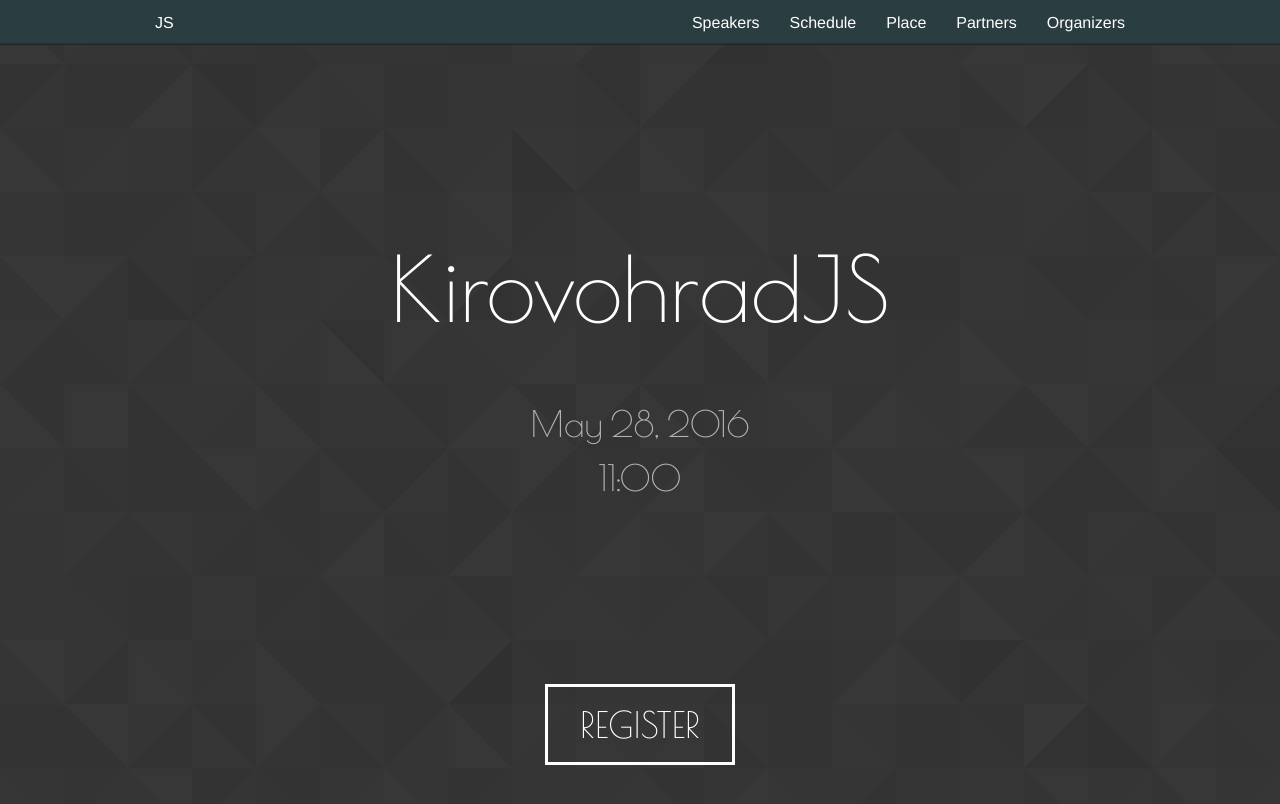
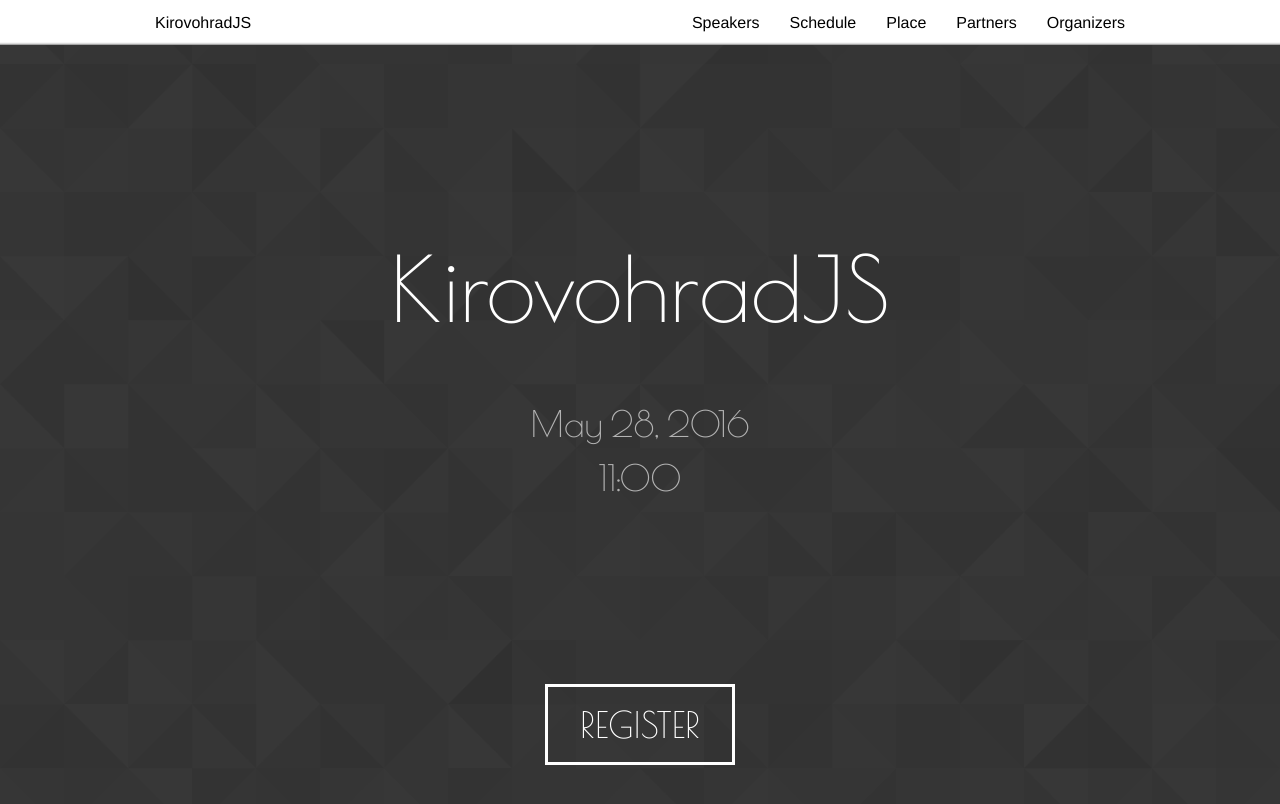
Before and after one commit to ghaiklor/kirovohradjs.com, a Jekyll site: the page built from 2016/05/index.html, in a window 1280 px wide and 900 px high. Shown: the top 804 px of the window. Built offline with Jekyll 4.4.1, drawn with Linux system fonts in a browser that asks for light colours.

Commit message:
Update navigation bar styles

```diff
--- a/_includes/navigation.html
+++ b/_includes/navigation.html
@@ -3,7 +3,7 @@
     <ul class="title-area">
       <li class="name">
         <h1>
-          <a data-scroll href="#header">JS</a>
+          <a data-scroll href="#header">KirovohradJS</a>
         </h1>
       </li>
       <li class="toggle-topbar menu-icon">
--- a/assets/css/styles.css
+++ b/assets/css/styles.css
@@ -92,17 +92,17 @@ header.header .register a.button:hover {
 
 /* NAVIGATION */
 div.navigation, nav.top-bar, nav.top-bar.expanded .title-area {
-  color: #FFFFFF;
-  background-color: #2A3E41;
+  color: #000000;
+  background-color: #FFFFFF;
   box-shadow: 0 -3px 3px -3px #000000 inset;
 }
 
 nav.top-bar li.name a, section.top-bar-section li:not(.has-form) a:not(.button) {
   font-weight: normal;
   font-size: 12pt;
-  background-color: #2A3E41;
+  background-color: #FFFFFF;
   box-shadow: 0 -3px 3px -3px #000000 inset;
-  color: #FFFFFF;
+  color: #000000;
 }
 
 section.top-bar-section li:not(.has-form) a:not(.button):hover {
```
